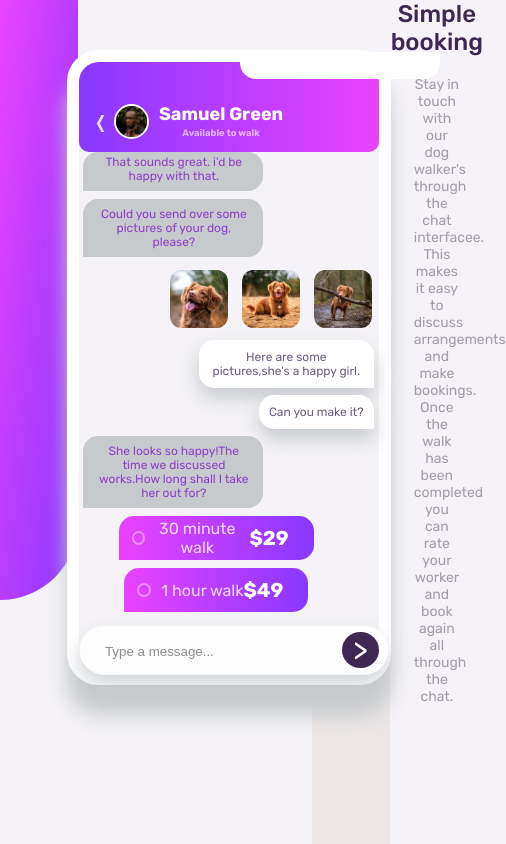
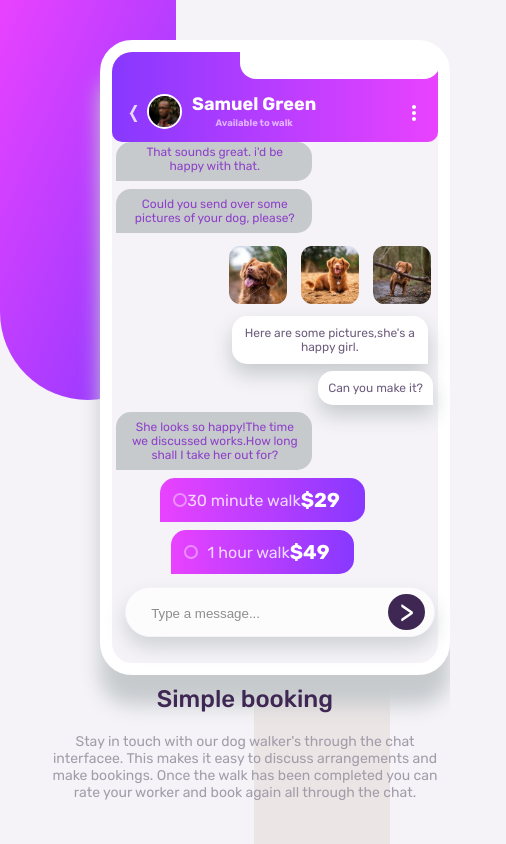
Before and after one commit to tutich/chat, a React (Create React App) app: page / in a window 390 px wide. Shown: the whole page, 506 px wide, since content can reach past the window. Built offline with nearby package versions, Linux system fonts and the light colour scheme.

Commit message:
responsive page

```diff
--- a/src/index.css
+++ b/src/index.css
@@ -14,7 +14,8 @@
 }
 .App {
   display: flex;
-  justify-content: center;
+  flex-direction: row;
+  justify-content: space-evenly;
   align-items: center;
 }
 .phone {
@@ -251,7 +252,7 @@
 .description-text {
   color: hsl(270, 7%, 64%);
   font-size: 14px;
-  width: 50%;
+  width: 40%;
   margin: auto;
   font-weight: normal;
 }
@@ -282,9 +283,9 @@
   z-index: -1;
   border-radius: 1000px 0px 0px 0px;
 }
-/* @media only screen and (min-width: 1000px) {
-  body {
-    flex-direction: row;
+@media only screen and (max-width: 760px) {
+  .App {
+    flex-direction: column;
   }
 
   .description {
@@ -292,22 +293,22 @@
   }
 
   .description-head {
-    text-align: left;
+    text-align: center;
   }
 
   .description-text {
     width: 400px;
-    text-align: left;
+    text-align: center;
   }
 
   .purpleBody {
-    width: 25%;
+    width: 45%;
     border-radius: 0 0 1000px 1000px;
-    height: 550px;
+    height: 400px;
   }
 
   .greybody {
-    width: 25%;
-    height: 550px;
+    width: 35%;
+    height: 300px;
   }
-} */
+}
```
